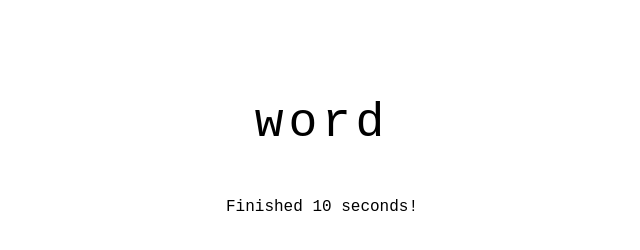
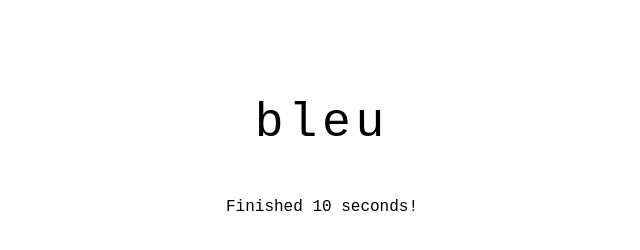
Before and after one commit to kazu-dot/MyTypingGame, a plain HTML site: page index.html in a window 1280 px wide. Shown: the full height of the page, 318-958 px from the left. Drawn offline with Linux system fonts and the light colour scheme.

Commit message:
複数の単語の表示

```diff
--- a/index.html
+++ b/index.html
@@ -10,6 +10,7 @@
 <body>
     <p id="target">word</p>
     <p id="result">Finished 10 seconds!</p>
+    <script src="js/main.js"></script>
 </body>
 
 </html>
--- /dev/null
+++ b/js/main.js
@@ -0,0 +1,38 @@
+'user strict'
+
+{
+    function setWord() {
+        word = words[Math.floor(Math.random() * words.length)];
+        const target = document.getElementById('target');
+        target.textContent = word;
+        loc = 0;
+    }
+    const words = [
+        'red',
+        'bleu',
+        'white',
+        'black'
+    ];
+    let word;
+    let loc;
+
+
+    setWord();
+
+    document.addEventListener('keydown', e => {
+        if (e.key != word[loc]) {
+            return;
+        }
+
+        loc++;
+        target.textContent = '_'.repeat(loc) + word.substring(loc);
+
+
+        if (loc === word.length) {
+            setWord();
+        }
+
+
+
+    })
+}
```
